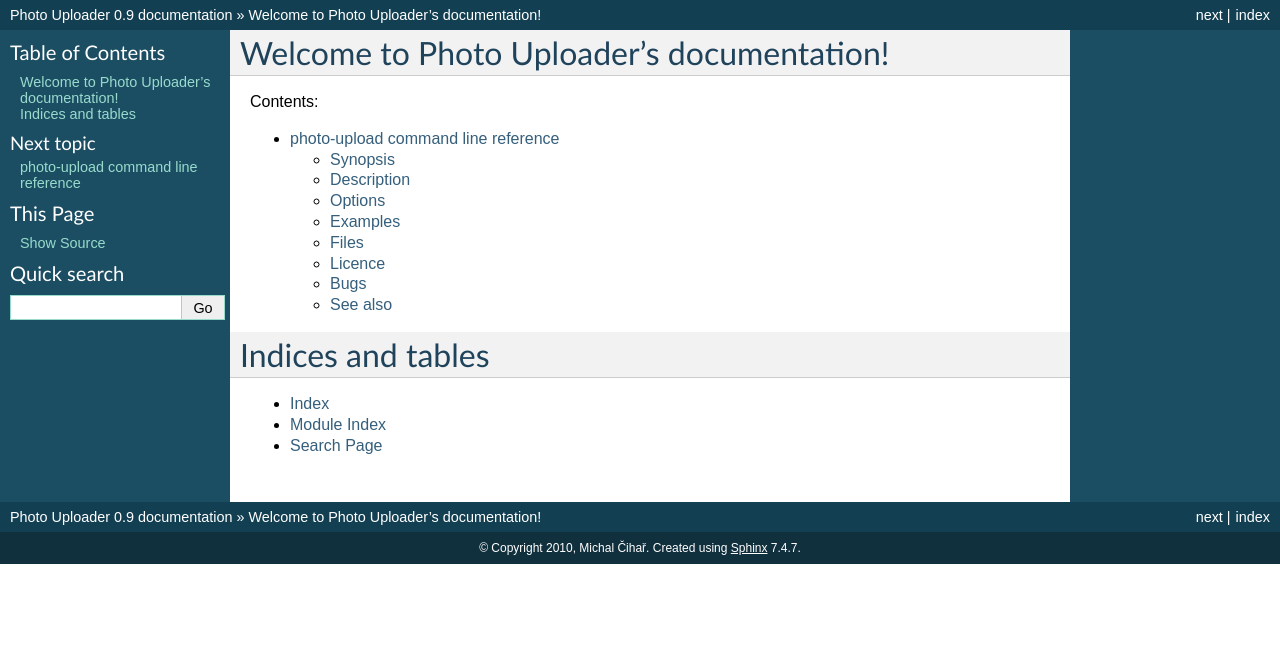
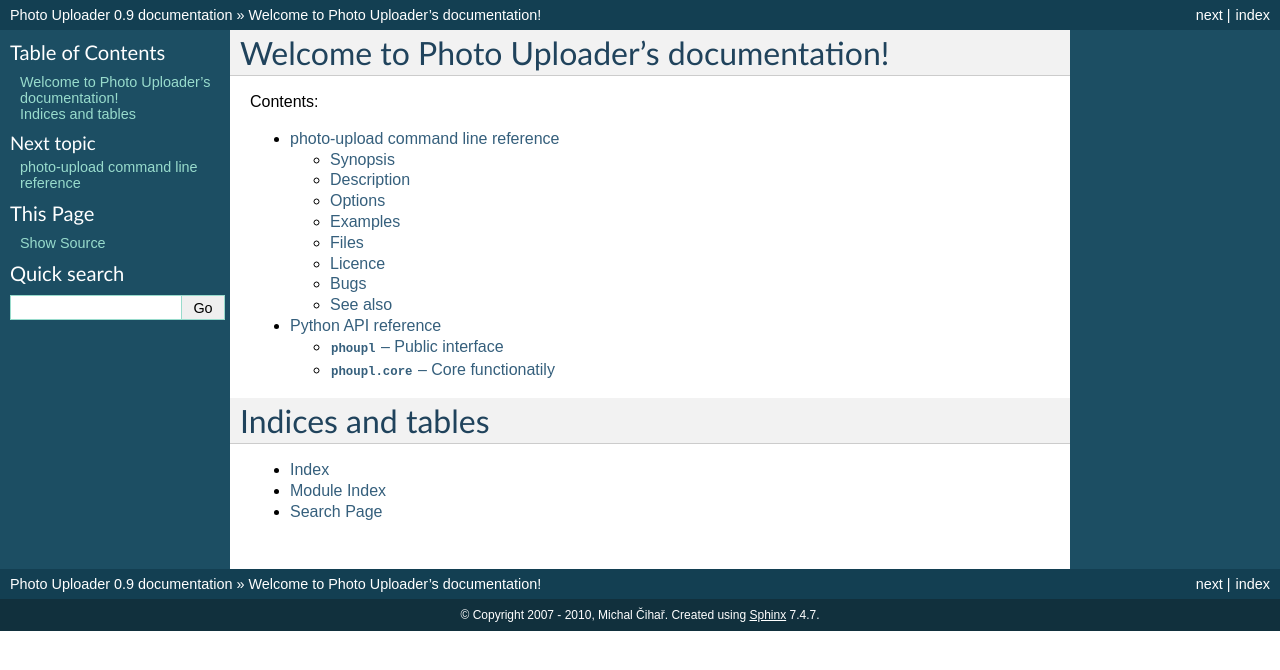
Before and after one commit to nijel/photo-uploader, a Sphinx documentation site: the page built from doc/source/index.rst, in a window 1280 px wide. Shown: the top 670 px of the page. Built offline with Sphinx 7.4.7, drawn with Linux system fonts in a browser that asks for light colours.

```diff
--- /dev/null
+++ b/doc/source/api.rst
@@ -0,0 +1,14 @@
+Python API reference
+====================
+
+:mod:`phoupl` -- Public interface
+---------------------------------
+
+.. automodule:: phoupl
+   :members:
+
+:mod:`phoupl.core` -- Core functionatily
+----------------------------------------
+
+.. automodule:: phoupl.core
+   :members:
--- a/doc/source/conf.py
+++ b/doc/source/conf.py
@@ -16,7 +16,7 @@ import sys, os
 # If extensions (or modules to document with autodoc) are in another directory,
 # add these directories to sys.path here. If the directory is relative to the
 # documentation root, use os.path.abspath to make it absolute, like shown here.
-#sys.path.insert(0, os.path.abspath('.'))
+sys.path.insert(0, os.path.abspath('../../'))
 
 # -- General configuration -----------------------------------------------------
 
@@ -41,7 +41,7 @@ master_doc = 'index'
 
 # General information about the project.
 project = u'Photo Uploader'
-copyright = u'2010, Michal Čihař'
+copyright = u'2007 - 2010, Michal Čihař'
 
 # The version info for the project you're documenting, acts as replacement for
 # |version| and |release|, also used in various other places throughout the
@@ -50,7 +50,7 @@ copyright = u'2010, Michal Čihař'
 # The short X.Y version.
 version = '0.9'
 # The full version, including alpha/beta/rc tags.
-release = '0.9'
+release = version
 
 # The language for content autogenerated by Sphinx. Refer to documentation
 # for a list of supported languages.
--- a/doc/source/index.rst
+++ b/doc/source/index.rst
@@ -12,6 +12,7 @@ Contents:
    :maxdepth: 2
 
    man
+   api
 
 Indices and tables
 ==================
--- a/doc/source/man.rst
+++ b/doc/source/man.rst
@@ -2,8 +2,6 @@ photo-upload command line reference
 ===================================
 
 .. program:: photo-upload
-
-photo-upload - tool for uploading photos
 
 Synopsis
 ++++++++
```
